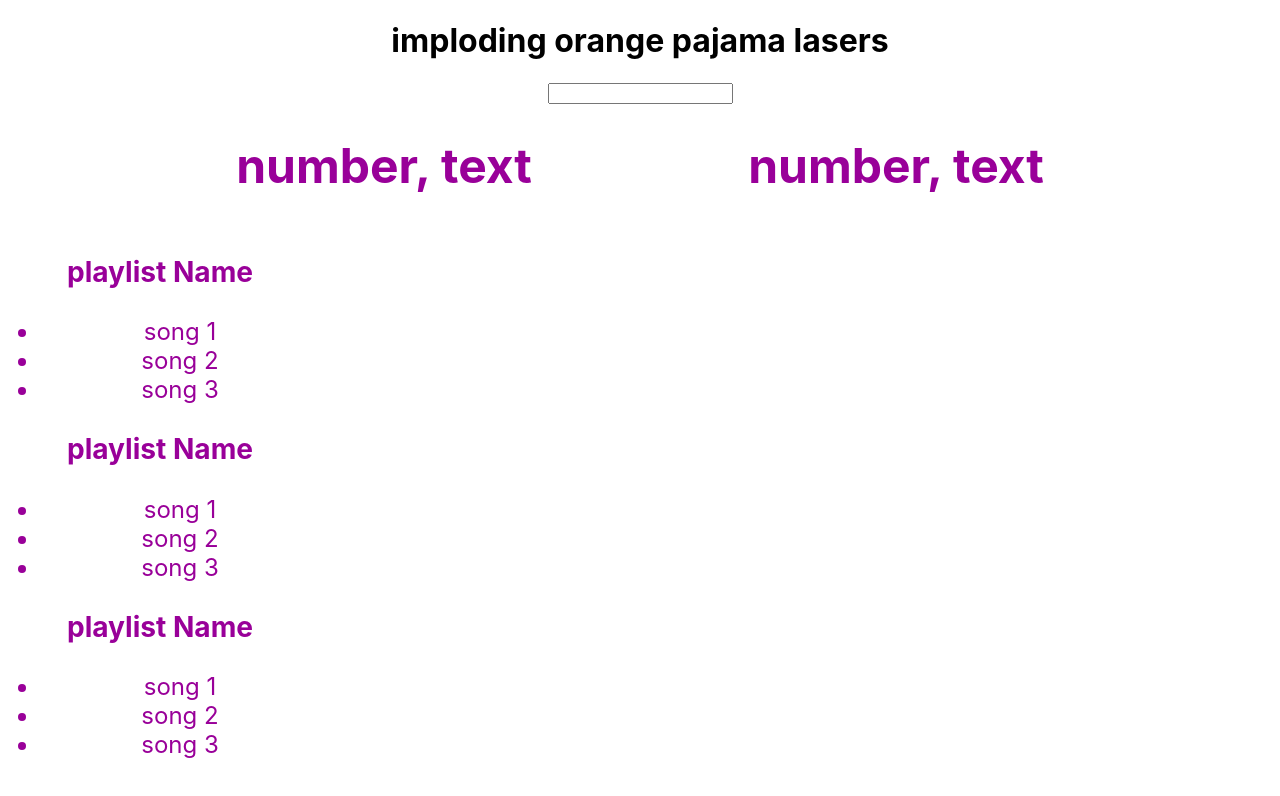
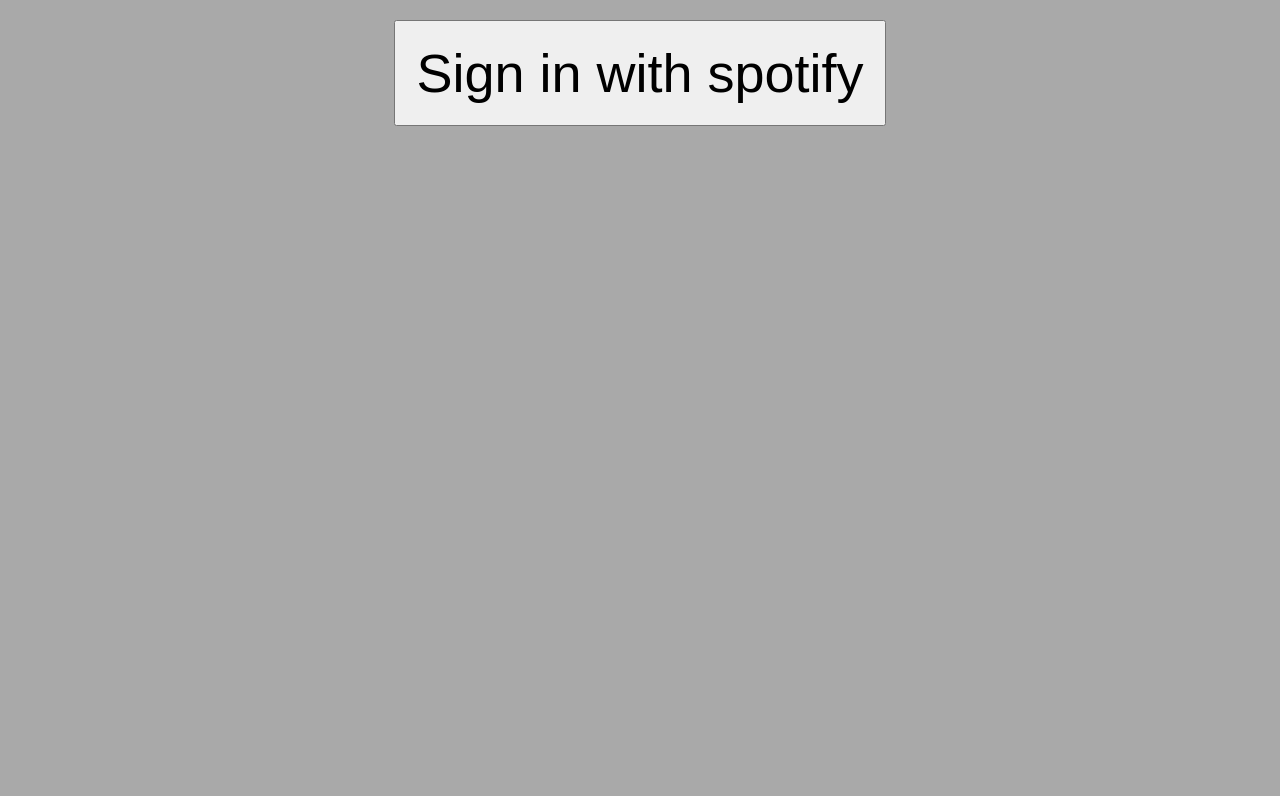
Before and after one commit to jamisonTitan/music-taste-visualizer, a React (Create React App) app: page / in a window 1280 px wide. Shown: the top 796 px of the page. Built offline with nearby package versions, Linux system fonts and the light colour scheme.

Commit message:
works locally have to set up backend server

```diff
--- a/package.json
+++ b/package.json
@@ -3,6 +3,7 @@
   "version": "0.1.0",
   "private": true,
   "dependencies": {
+    "query-string": "^6.2.0",
     "react": "^16.7.0",
     "react-dom": "^16.7.0",
     "react-scripts": "2.1.3"
--- a/src/App.css
+++ b/src/App.css
@@ -3,3 +3,7 @@
   justify-content: center;
   margin: auto;
 }
+
+body {
+  background-color: darkGrey;
+}
--- a/src/App.js
+++ b/src/App.js
@@ -1,15 +1,58 @@
 import React, { Component } from 'react';
-import logo from './logo.svg';
 import './App.css';
+import queryString from 'query-string';
 
-let styleOne = {color:'#909', 'font-size': '24px'}
-let styleTwo = {color:'#909', 'font-size': '20px'}
+let styleOne = {color:'#909', 'fontSize': '24px'};
+let styleTwo = {color:'#990', 'fontSize': '20px'};
+let btnStyle = {padding: '20px', 'font-size': '54px', 'marginTop':'20px'}
+
+class App extends Component {
+  constructor() {
+    super();
+    this.state = { serverData: {}};
+  }
+  componentDidMount() {
+    let parsed = queryString.parse(window.location.search);
+      let accessToken = parsed.access_token;
+      if (!accessToken)
+      return;
+      console.log(accessToken);
+      fetch('https://api.spotify.com/v1/me',{
+        headers: {'authorization': `Bearer ${accessToken}`}
+      }).then(response => response.json())
+      .then(data => {
+        console.log(data.display_name)
+        this.setState({serverData: {user: {name: data.display_name}}})
+      });
+  }
+  render() {
+    return (
+      <div className="App">
+        { this.state.serverData.user ?
+        <div>
+        <h1 style={{...styleOne, 'font-size': '48px'}}>
+          {this.state.serverData.user &&
+          this.state.serverData.user.name}s Playlist
+        </h1>
+        <Aggregate songs={this.state.serverData.user &&
+                          this.state.serverData.user.songs}/>
+        <Playlist/>
+        <Playlist/>
+        <Playlist/>
+      </div> : <button onClick={() =>  window.location='http://localhost:8888/login'}
+      style={btnStyle}>Sign in with spotify</button>
+    }
+    </div>
+    );
+  }
+}
 
 class Aggregate extends Component {
   render() {
     return (
       <div style={{...styleOne, width:'40%', display:'inline-block'}}>
-        <h1> number, text</h1>
+        <h1> song length {this.props.songs &&
+                          this.props.songs.length}</h1>
       </div>
     );
   }
@@ -28,35 +71,18 @@
 class Playlist extends Component {
   render() {
     return(
-      <div style={{...styleOne, width: '25%'}}>
+      <div style={{...styleTwo, width: '25%'}}>
         <h3 >playlist Name</h3>
         <ul>
           <li> song 1</li>
           <li> song 2 </li>
           <li> song 3 </li>
-        </ul>
+        </ul>d r
       </div>
     );
   }
 }
 
-class App extends Component {
-  render() {
-    let textStyle = {color:'lightBlue', 'font-size': '50px'}
-    return (
-      <div className="App">
-        <h1>
-          imploding orange pajama lasers
-        </h1>
-        <Filter/>
-        <Aggregate/>
-        <Aggregate/>
-        <Playlist/>
-        <Playlist/>
-        <Playlist/>
-      </div>
-    );
-  }
-}
+
 
 export default App;
```
Also changed, not shown: 1 other file (tests, documents, lock files or other folders).
